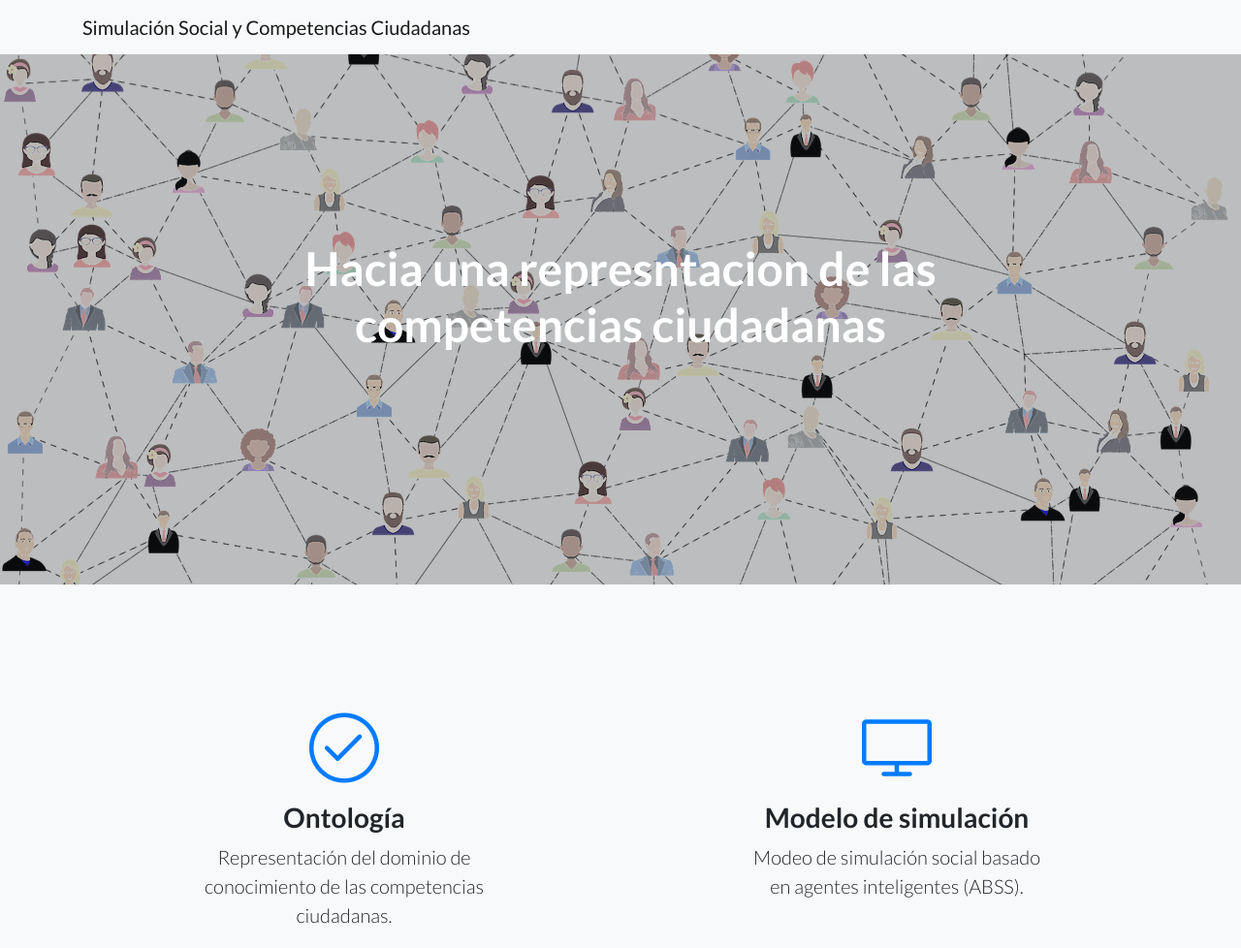
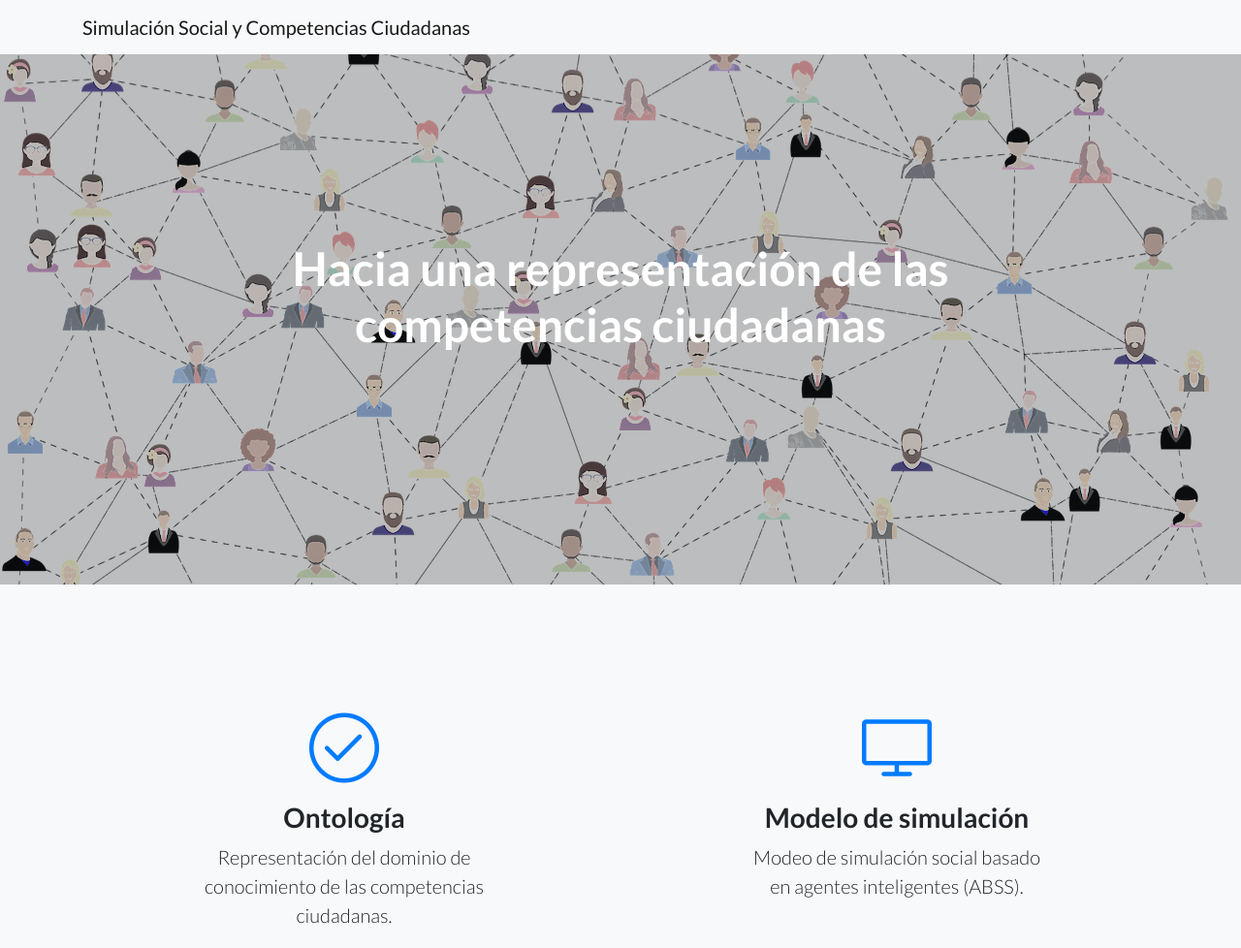
Before and after one commit to researchcode/abss_socialsimulation, a website: page ABSS/index.html in a window 1280 px wide. Shown: the top 978 px of the page at 97% size. Drawn offline with Linux system fonts and the light colour scheme.

Commit message:
Cambio en el index

```diff
--- a/ABSS/index.html
+++ b/ABSS/index.html
@@ -39,7 +39,7 @@
     <div class="container">
       <div class="row">
         <div class="col-xl-9 mx-auto">
-          <h1 class="mb-5">Hacia una represntacion de las competencias ciudadanas</h1>
+          <h1 class="mb-5">Hacia una representación de las competencias ciudadanas</h1>
         </div>
       </div>
     </div>
```
